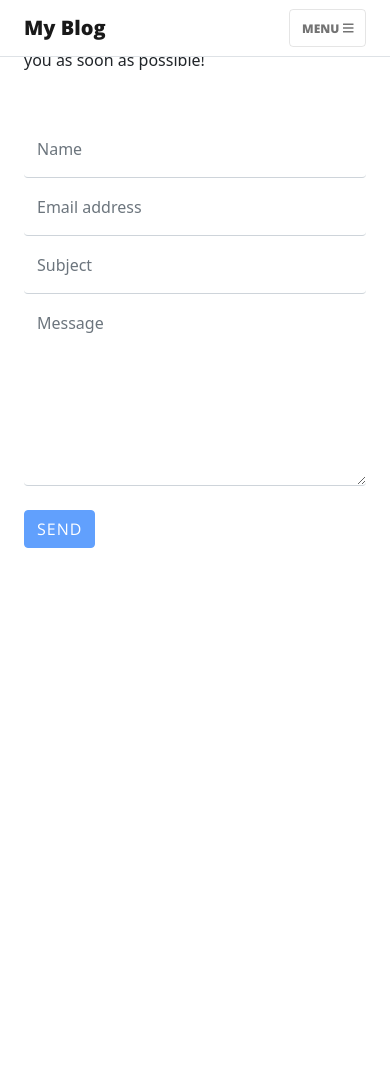
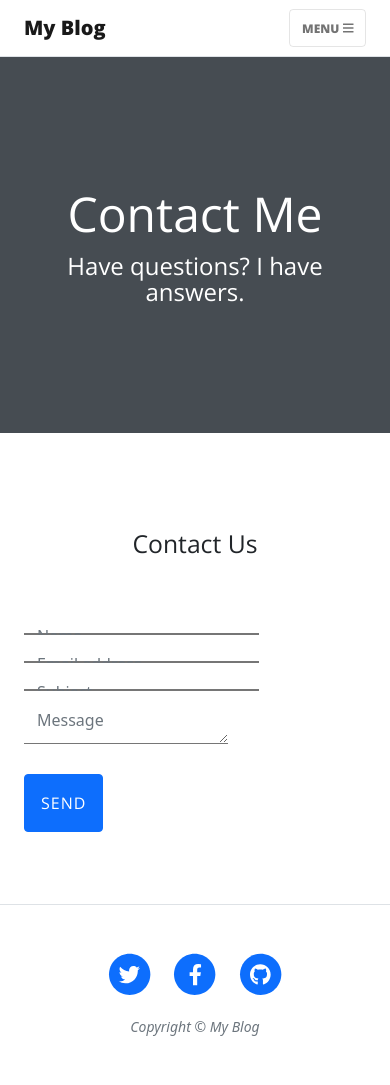
Before and after one commit to RebinWB/django-blog, a Django app: template blog/templates/contact.html in a window 390 px wide. Before the commit the page ends 548 px from the top, so only its background shows below. Run offline with Django 3.2, Linux system fonts and the light colour scheme; the template is opened without the code that fills it, so the values that code supplies are empty, except form fields; tables that the repository leaves empty hold one stand-in row (values such as "Sample post"); form fields are guessed from the names that the template uses.

Commit message:
Config Contact-Us Views, Urls and Forms

```diff
--- a/blog/contacts/admin.py
+++ b/blog/contacts/admin.py
@@ -1,3 +1,5 @@
 from django.contrib import admin
+from contacts.models import Contact
 
-# Register your models here.
+
+admin.site.register(Contact)
--- /dev/null
+++ b/blog/contacts/urls.py
@@ -0,0 +1,6 @@
+from django.urls import path
+from contacts.views import ContactUsView
+
+urlpatterns = [
+    path("contact/", ContactUsView.as_view(), name="contact_us")
+]
--- a/blog/templates/components/header.html
+++ b/blog/templates/components/header.html
@@ -10,7 +10,7 @@
             <ul class="navbar-nav ms-auto py-4 py-lg-0">
                 <li class="nav-item"><a class="nav-link px-lg-3 py-3 py-lg-4" href="{% url "index" %}">Home</a></li>
                 <li class="nav-item"><a class="nav-link px-lg-3 py-3 py-lg-4" href="about.html">About</a></li>
-                <li class="nav-item"><a class="nav-link px-lg-3 py-3 py-lg-4" href="contact.html">Contact</a></li>
+                <li class="nav-item"><a class="nav-link px-lg-3 py-3 py-lg-4" href="{% url "contact_us" %}">Contact</a></li>
             </ul>
         </div>
     </div>
--- a/blog/templates/contact.html
+++ b/blog/templates/contact.html
@@ -1,61 +1,64 @@
+{% load  static %}
 <!DOCTYPE html>
 <html lang="en">
 {% include 'components/_headerReferences.html' %}
-
+<style>
+    #id_message {
+        height: 150px;
+    }
+</style>
 <body>
 {% include 'components/header.html' %}
-
 <!-- Main Content-->
+<!-- Page Header-->
+<header class="masthead">
+    <div class="container position-relative px-4 px-lg-5">
+        <div class="row gx-4 gx-lg-5 justify-content-center">
+            <div class="col-md-10 col-lg-8 col-xl-7">
+                <div class="page-heading">
+                    <h1>Contact Me</h1>
+                    <span class="subheading">Have questions? I have answers.</span>
+                </div>
+            </div>
+        </div>
+    </div>
+</header>
 <main class="mb-4">
     <div class="container px-4 px-lg-5">
         <div class="row gx-4 gx-lg-5 justify-content-center">
             <div class="col-md-10 col-lg-8 col-xl-7">
-                <p>Want to get in touch? Fill out the form below to send me a message and I will get back to you as soon
-                    as possible!</p>
+                <h2 class="text-center mt-5">Contact Us</h2>
                 <div class="my-5">
-                    <!-- * * * * * * * * * * * * * * *-->
-                    <!-- * * SB Forms Contact Form * *-->
-                    <!-- * * * * * * * * * * * * * * *-->
-                    <!-- This form is pre-integrated with SB Forms.-->
-                    <!-- To make this form functional, sign up at-->
-                    <!-- https://startbootstrap.com/solution/contact-forms-->
-                    <!-- to get an API token!-->
-                    <form id="contactForm" data-sb-form-api-token="API_TOKEN">
+                    <form id="contactForm" method="post">
+                        {% csrf_token %}
                         <div class="form-floating">
-                            <input class="form-control" id="name" type="text" name="name"
-                                   placeholder="Enter your name..."
-                                   data-sb-validations="required"/>
-                            <label for="name">Name</label>
-                            <div class="invalid-feedback" data-sb-feedback="name:required">A name is required.</div>
+                            {{ form.name }}
+                            <label for="id_name">Name</label>
+                            <div class="invalid-feedback" data-sb-feedback="id_name:required">A name is required.</div>
                         </div>
                         <div class="form-floating">
-                            <input class="form-control" id="email" type="email" name="email"
-                                   placeholder="Enter your email..."
-                                   data-sb-validations="required,email"/>
-                            <label for="email">Email address</label>
-                            <div class="invalid-feedback" data-sb-feedback="email:required">An email is required.</div>
+                            {{ form.email }}
+                            <label for="id_email">Email address</label>
+                            <div class="invalid-feedback" data-sb-feedback="id_email:required">An email is required.
+                            </div>
                             <div class="invalid-feedback" data-sb-feedback="email:email">Email is not valid.</div>
                         </div>
                         <div class="form-floating">
-                            <input class="form-control" id="subject" type="text" name="subject"
-                                   placeholder="Enter Subject..."
-                                   data-sb-validations="required"/>
-                            <label for="subject">Subject</label>
-                            <div class="invalid-feedback" data-sb-feedback="phone:required">A Subject is
+                            {{ form.subject }}
+                            <label for="id_subject">Subject</label>
+                            <div class="invalid-feedback" data-sb-feedback="id_subject:required">A Subject is
                                 required.
                             </div>
                         </div>
                         <div class="form-floating">
-                            <textarea class="form-control" id="message" name="message"
-                                      placeholder="Enter your message here..."
-                                      style="height: 12rem" data-sb-validations="required"></textarea>
-                            <label for="message">Message</label>
-                            <div class="invalid-feedback" data-sb-feedback="message:required">A message is required.
+                            {{ form.message }}
+                            <label for="id_message">Message</label>
+                            <div class="invalid-feedback" data-sb-feedback="id_message:required">A message is required.
                             </div>
                         </div>
                         <br/>
                         <!-- Submit Button-->
-                        <button class="btn btn-primary text-uppercase disabled" id="submitButton" type="submit">Send
+                        <button class="btn btn-primary text-uppercase col-md-12 p-3" id="submitButton" type="submit">Send
                         </button>
                     </form>
                 </div>
@@ -63,5 +66,7 @@
         </div>
     </div>
 </main>
+{% include "components/footer.html" %}
+{% include "components/_footerReferences.html" %}
 </body>
 </html>
```
Also changed, not shown: blog/blog/urls.py (+1 -16 lines), blog/contacts/forms.py (added, +38 -0 lines), blog/contacts/models.py (+11 -1 lines), blog/contacts/views.py (+18 -2 lines), blog/articles/migrations/0004_alter_article_timestamp.py (added), blog/articles/migrations/0005_alter_article_timestamp.py (added), blog/contacts/migrations/0001_initial.py (added), blog/contacts/migrations/0002_rename_text_contact_message.py (added).
